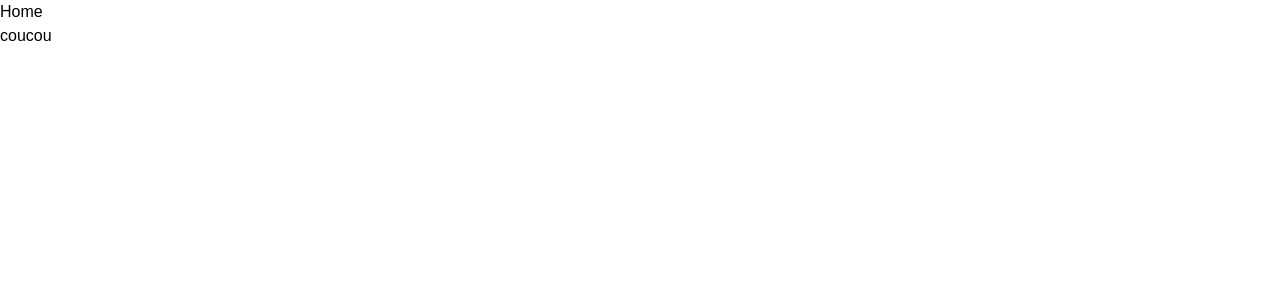
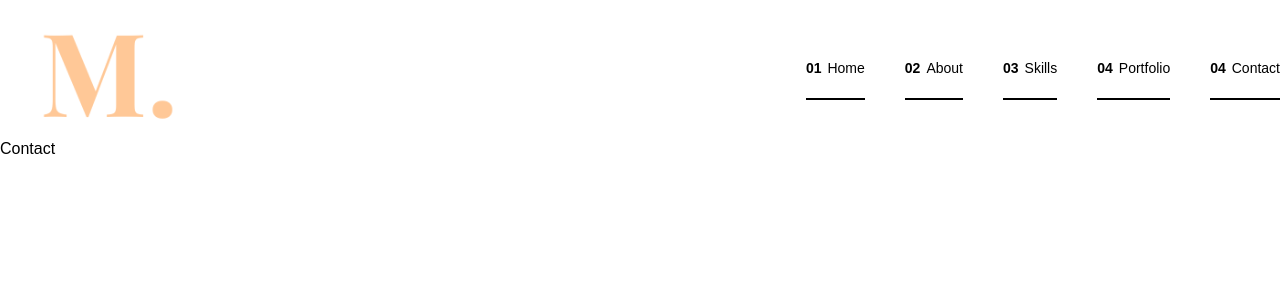
Before and after one commit to marietignol/Checkpoint-4, a React (Vite) app in the folder frontend/: page /Contact in a window 1280 px wide. Shown: the top 300 px of the page. Built offline with nearby package versions, Linux system fonts and the light colour scheme.

Commit message:
add pages and links

```diff
--- a/frontend/src/App.jsx
+++ b/frontend/src/App.jsx
@@ -1,13 +1,30 @@
+import { BrowserRouter, Routes, Route } from "react-router-dom";
+
 import Home from "./pages/Home";
+import About from "./pages/About";
+import Skills from "./pages/Skills";
+import Portfolio from "./pages/Portfolio";
+import Contact from "./pages/Contact";
+import Nav from "./components/Nav";
 
 import "./App.css";
 
 function App() {
   return (
-    <div className="App">
-      <Home />
-      <p>coucou</p>
-    </div>
+    <BrowserRouter>
+      <div className="h-screen bg-center bg-cover">
+        <Nav />
+        <Routes>
+          <Route>
+            <Route path="/" element={<Home />} />
+            <Route path="/about" element={<About />} />
+            <Route path="/Skills" element={<Skills />} />
+            <Route path="/Portfolio" element={<Portfolio />} />
+            <Route path="/Contact" element={<Contact />} />
+          </Route>
+        </Routes>
+      </div>
+    </BrowserRouter>
   );
 }
 
--- /dev/null
+++ b/frontend/src/components/Nav.jsx
@@ -0,0 +1,92 @@
+/* eslint-disable import/no-extraneous-dependencies */
+/* eslint-disable import/no-unresolved */
+/* eslint-disable jsx-a11y/no-noninteractive-element-interactions */
+/* eslint-disable jsx-a11y/click-events-have-key-events */
+import { Link } from "react-router-dom";
+import { useState } from "react";
+
+import Logo from "@assets/logo1_checkpoint4.png";
+// import Logout from "@assets/icon_logout.svg";
+// import OpenBurger from "@assets/burger_icon.png";
+// import CloseBurger from "@assets/burger_close_icon.png";
+
+function Nav() {
+  const [navOpen, setNavOpen] = useState(false);
+
+  return (
+    <nav className="flex items-center justify-between">
+      <Link to="/home" className="ml-10 w-40">
+        <img src={Logo} alt="logo" className="w-full h-auto item-centers" />
+      </Link>
+
+      {/* <img
+        src={navOpen ? CloseBurger : OpenBurger}
+        alt=""
+        className="h-5 z-20 absolute right-9 top-10 cursor-pointer lg:hidden"
+        onClick={() => setNavOpen(!navOpen)}
+      /> */}
+
+      <ul
+        className={`bg-white lg:text-right w-full h-full duration-500 ease-linear lg:pl-10 lg:static fixed  top-0 lg:h-auto z-10 ${
+          !navOpen ? "right-[-100%]" : "right-0"
+        } `}
+      >
+        <li className="lg:inline-block  lg:ml-10 ml-5 lg:my-0 my-6 border-b-2 border-transparent hover:border-white duration-300">
+          <Link
+            to="/home"
+            className="text-#14252F cursor-pointer font-Barlow font-normal text-sm inline-block lg:py-5 py-3"
+            onClick={() => setNavOpen(!navOpen)}
+          >
+            <span className="font-bold mr-1.5">01</span>
+            Home
+          </Link>
+        </li>
+
+        <li className="lg:inline-block  lg:ml-10 ml-5 lg:my-0 my-6 border-b-2 border-transparent hover:border-white duration-300">
+          <Link
+            to="/about"
+            className="text-#14252F cursor-pointer font-Barlow font-normal text-sm inline-block lg:py-5 py-3"
+            onClick={() => setNavOpen(!navOpen)}
+          >
+            <span className="font-bold mr-1.5">02</span>
+            About
+          </Link>
+        </li>
+
+        <li className="lg:inline-block  lg:ml-10 ml-5 lg:my-0 my-6 border-b-2 border-transparent hover:border-white duration-300">
+          <Link
+            to="/skills"
+            className="text-#14252F cursor-pointer font-Barlow font-normal text-sm inline-block lg:py-5 py-3"
+            onClick={() => setNavOpen(!navOpen)}
+          >
+            <span className="font-bold mr-1.5">03</span>
+            Skills
+          </Link>
+        </li>
+
+        <li className="lg:inline-block  lg:ml-10 ml-5 lg:my-0 my-6 border-b-2 border-transparent hover:border-white duration-300">
+          <Link
+            to="/portfolio"
+            className="text-#14252F cursor-pointer font-Barlow font-normal text-sm inline-block lg:py-5 py-3"
+            onClick={() => setNavOpen(!navOpen)}
+          >
+            <span className="font-bold mr-1.5">04</span>
+            Portfolio
+          </Link>
+        </li>
+        <li className="lg:inline-block  lg:ml-10 ml-5 lg:my-0 my-6 border-b-2 border-transparent hover:border-white duration-300">
+          <Link
+            to="/contact"
+            className="text-#14252F cursor-pointer font-Barlow font-normal text-sm inline-block lg:py-5 py-3"
+            onClick={() => setNavOpen(!navOpen)}
+          >
+            <span className="font-bold mr-1.5">04</span>
+            Contact
+          </Link>
+        </li>
+      </ul>
+    </nav>
+  );
+}
+
+export default Nav;
--- /dev/null
+++ b/frontend/src/pages/About.jsx
@@ -0,0 +1,7 @@
+import React from "react";
+
+function About() {
+  return <div>About</div>;
+}
+
+export default About;
--- /dev/null
+++ b/frontend/src/pages/Contact.jsx
@@ -0,0 +1,7 @@
+import React from "react";
+
+function Contact() {
+  return <div>Contact</div>;
+}
+
+export default Contact;
--- a/frontend/src/pages/Home.jsx
+++ b/frontend/src/pages/Home.jsx
@@ -1,7 +1,8 @@
 import React from "react";
+import Nav from "../components/Nav";
 
 function Home() {
-  return <div>Home</div>;
+  return <Nav />;
 }
 
 export default Home;
--- /dev/null
+++ b/frontend/src/pages/Portfolio.jsx
@@ -0,0 +1,7 @@
+import React from "react";
+
+function Portfolio() {
+  return <div>Portfolio</div>;
+}
+
+export default Portfolio;
--- /dev/null
+++ b/frontend/src/pages/Skills.jsx
@@ -0,0 +1,7 @@
+import React from "react";
+
+function Skills() {
+  return <div>Skills</div>;
+}
+
+export default Skills;
```
